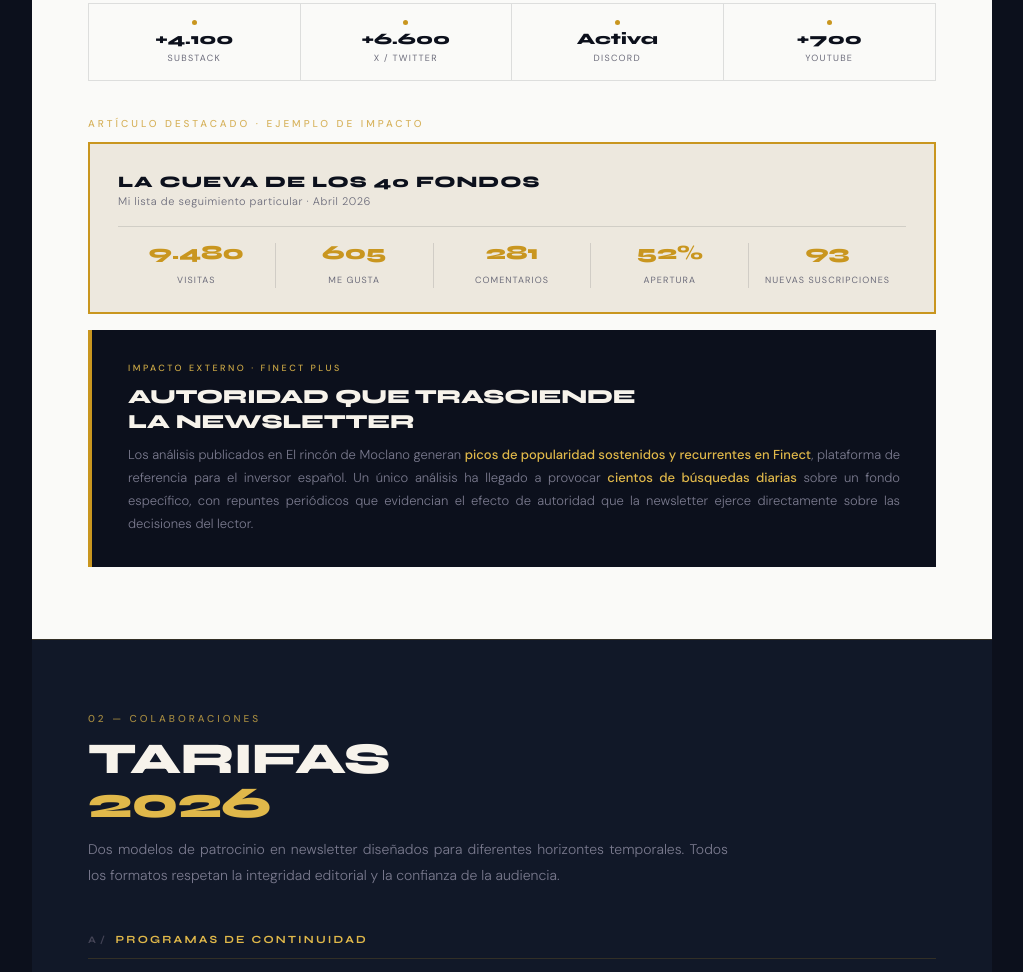
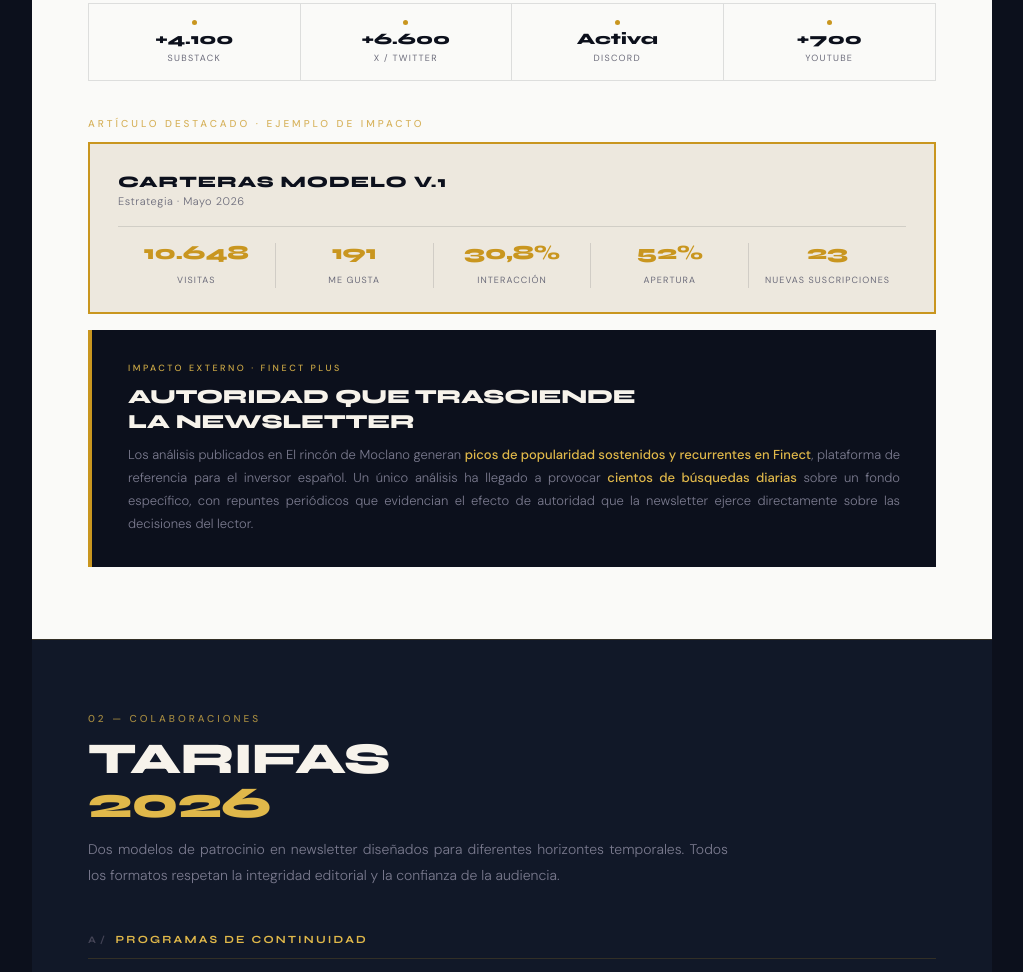
Before and after one commit to Moclano/mediakit-moclano, a plain HTML site: page index.html in a window 1280 px wide. Shown: the part 1680-2652 px from the top of the page, without its empty margins (128-1151 px from the left). Drawn offline with Linux system fonts and the light colour scheme.

Commit message:
Add files via upload

```diff
--- a/index.html
+++ b/index.html
@@ -835,14 +835,14 @@
   <!-- Artículo destacado -->
   <div class="eyebrow" style="margin-bottom:12px;">Artículo destacado · ejemplo de impacto</div>
   <div class="impact-box">
-    <div class="impact-title">La cueva de los 40 fondos</div>
-    <div class="impact-sub">Mi lista de seguimiento particular · Abril 2026</div>
+    <div class="impact-title">Carteras modelo V.1</div>
+    <div class="impact-sub">Estrategia · Mayo 2026</div>
     <div class="impact-stats">
-      <div class="is"><span class="is-v">9.480</span><span class="is-l">Visitas</span></div>
-      <div class="is"><span class="is-v">605</span><span class="is-l">Me gusta</span></div>
-      <div class="is"><span class="is-v">281</span><span class="is-l">Comentarios</span></div>
+      <div class="is"><span class="is-v">10.648</span><span class="is-l">Visitas</span></div>
+      <div class="is"><span class="is-v">191</span><span class="is-l">Me gusta</span></div>
+      <div class="is"><span class="is-v">30,8%</span><span class="is-l">Interacción</span></div>
       <div class="is"><span class="is-v">52%</span><span class="is-l">Apertura</span></div>
-      <div class="is"><span class="is-v">93</span><span class="is-l">Nuevas suscripciones</span></div>
+      <div class="is"><span class="is-v">23</span><span class="is-l">Nuevas suscripciones</span></div>
     </div>
   </div>
 
```
